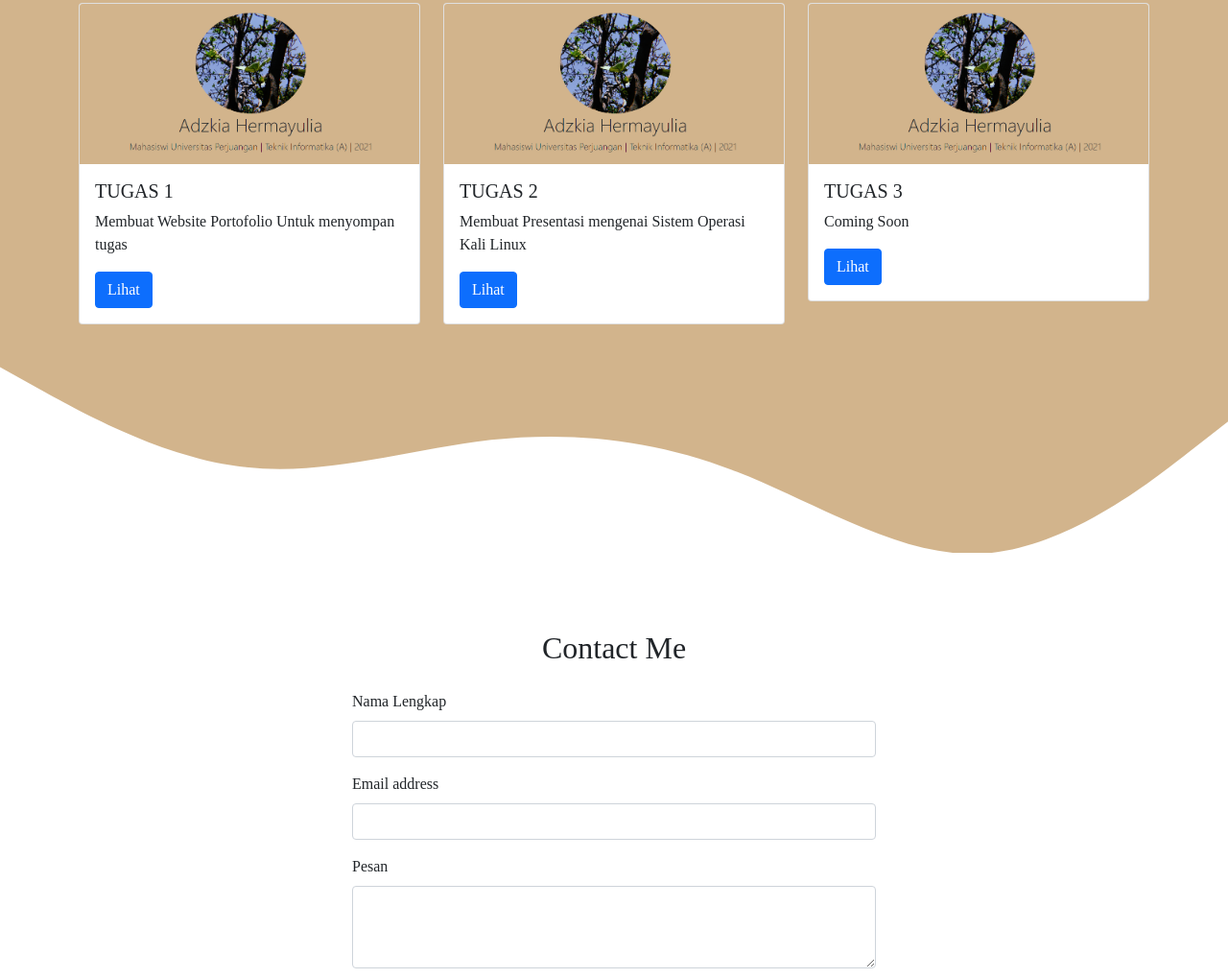
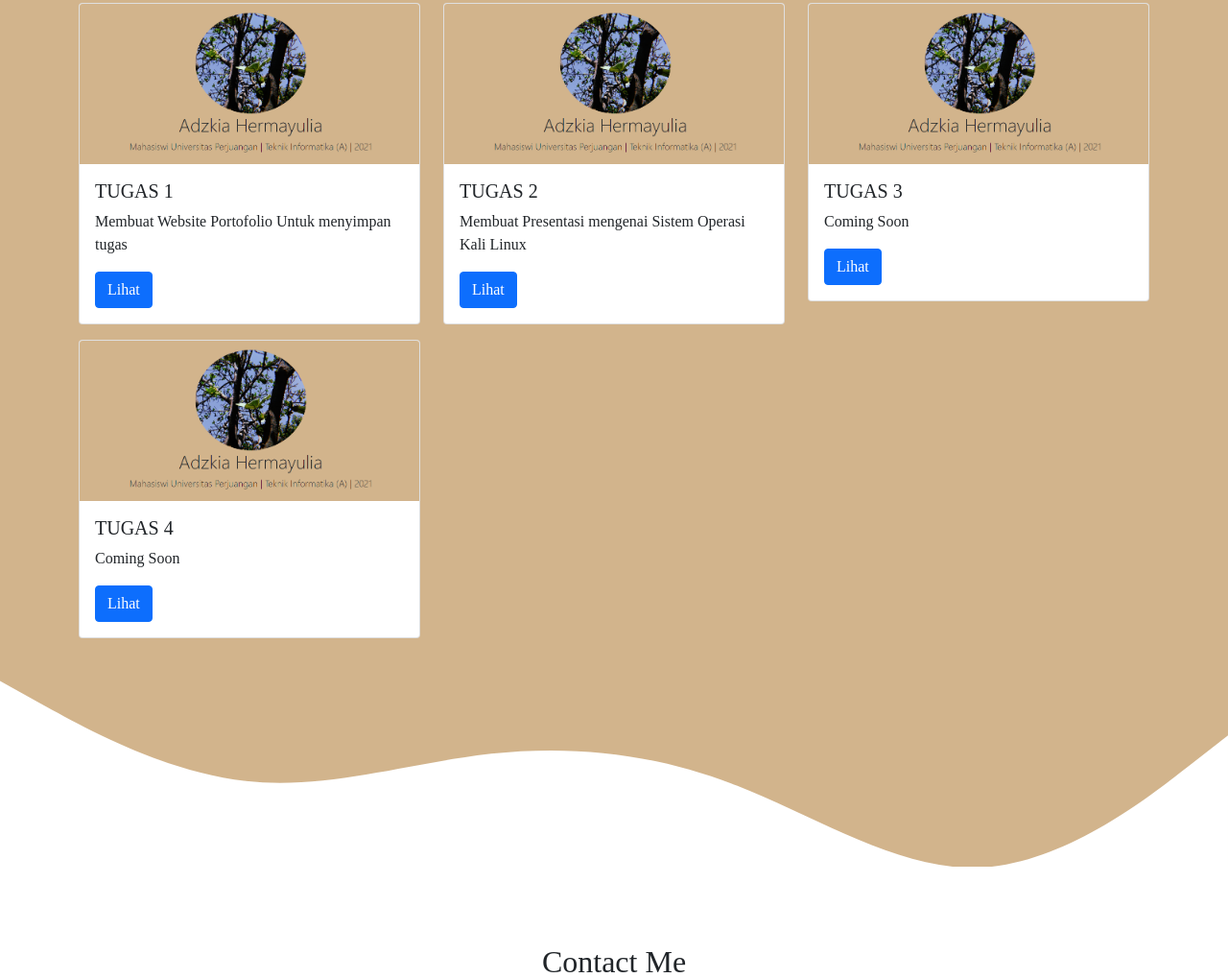
Before and after one commit to adzkiahy/project, a plain HTML site: page index.html in a window 1280 px wide. Shown: the part 1241-2260 px from the top of the page at 96% size. Drawn offline with nearby package versions, Linux system fonts and the light colour scheme.

Commit message:
index.html

```diff
--- a/index.html
+++ b/index.html
@@ -103,7 +103,7 @@
               <img src="img_project/Screenshot 2023-10-10 225643.png" class="card-img-top" alt="tugas1" />
               <div class="card-body">
                 <h5 class="card-title">TUGAS 1</h5>
-                <p class="card-text">Membuat Website Portofolio Untuk menyompan tugas</p>
+                <p class="card-text">Membuat Website Portofolio Untuk menyimpan tugas</p>
                 <a href="#" class="btn btn-primary">Lihat</a>
               </div>
             </div>
@@ -125,6 +125,19 @@
               <img src="img_project/Screenshot 2023-10-10 225643.png" class="card-img-top" alt="tugas3" />
               <div class="card-body">
                 <h5 class="card-title">TUGAS 3</h5>
+                <p class="card-text">Coming Soon</p>
+                <a href="#" class="btn btn-primary">Lihat</a>
+              </div>
+            </div>
+          </div>
+          <!-- akhir tugas -->
+
+           <!-- tugas4 -->
+          <div class="col-md-4 mb-3">
+            <div class="card">
+              <img src="img_project/Screenshot 2023-10-10 225643.png" class="card-img-top" alt="tugas3" />
+              <div class="card-body">
+                <h5 class="card-title">TUGAS 4</h5>
                 <p class="card-text">Coming Soon</p>
                 <a href="#" class="btn btn-primary">Lihat</a>
               </div>
```
